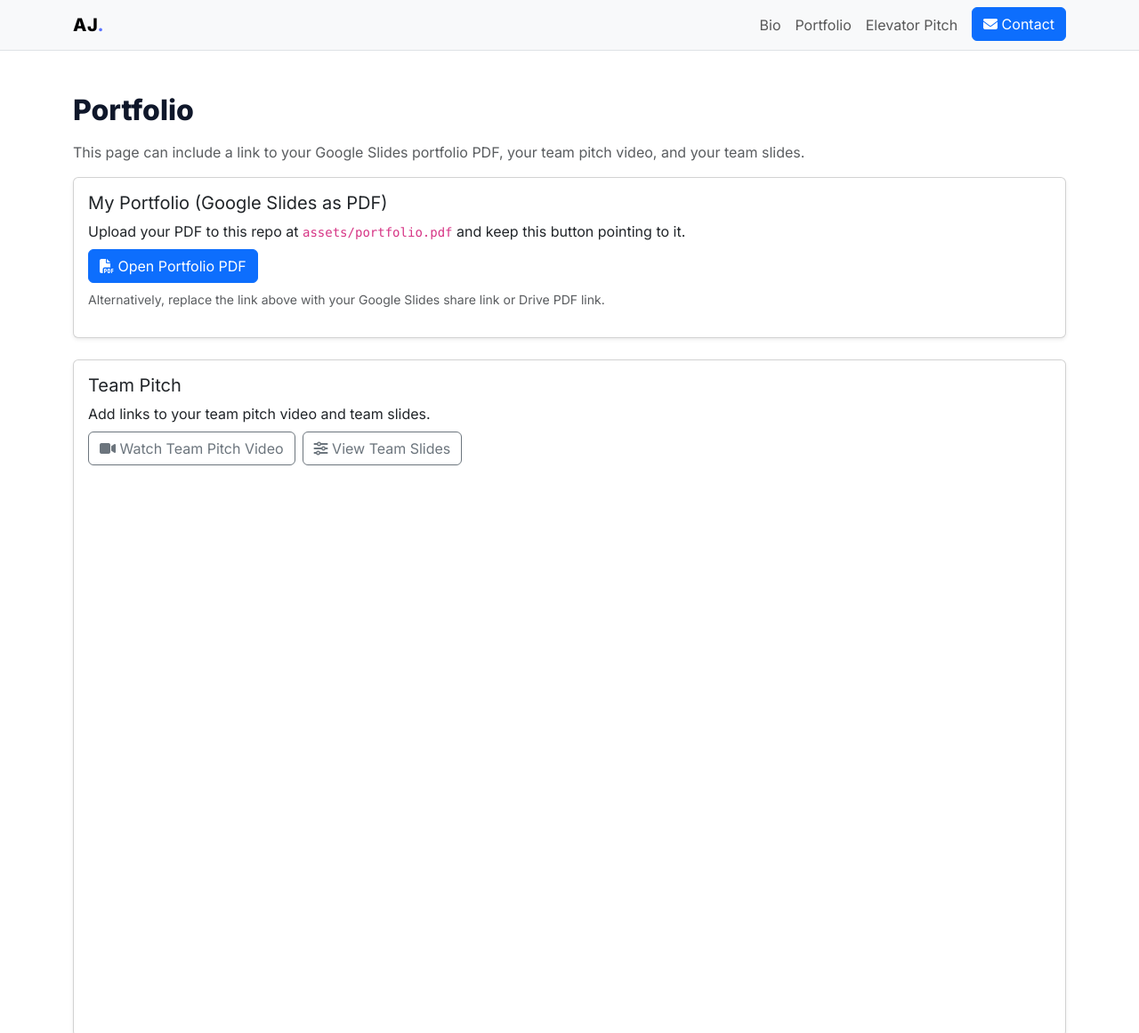
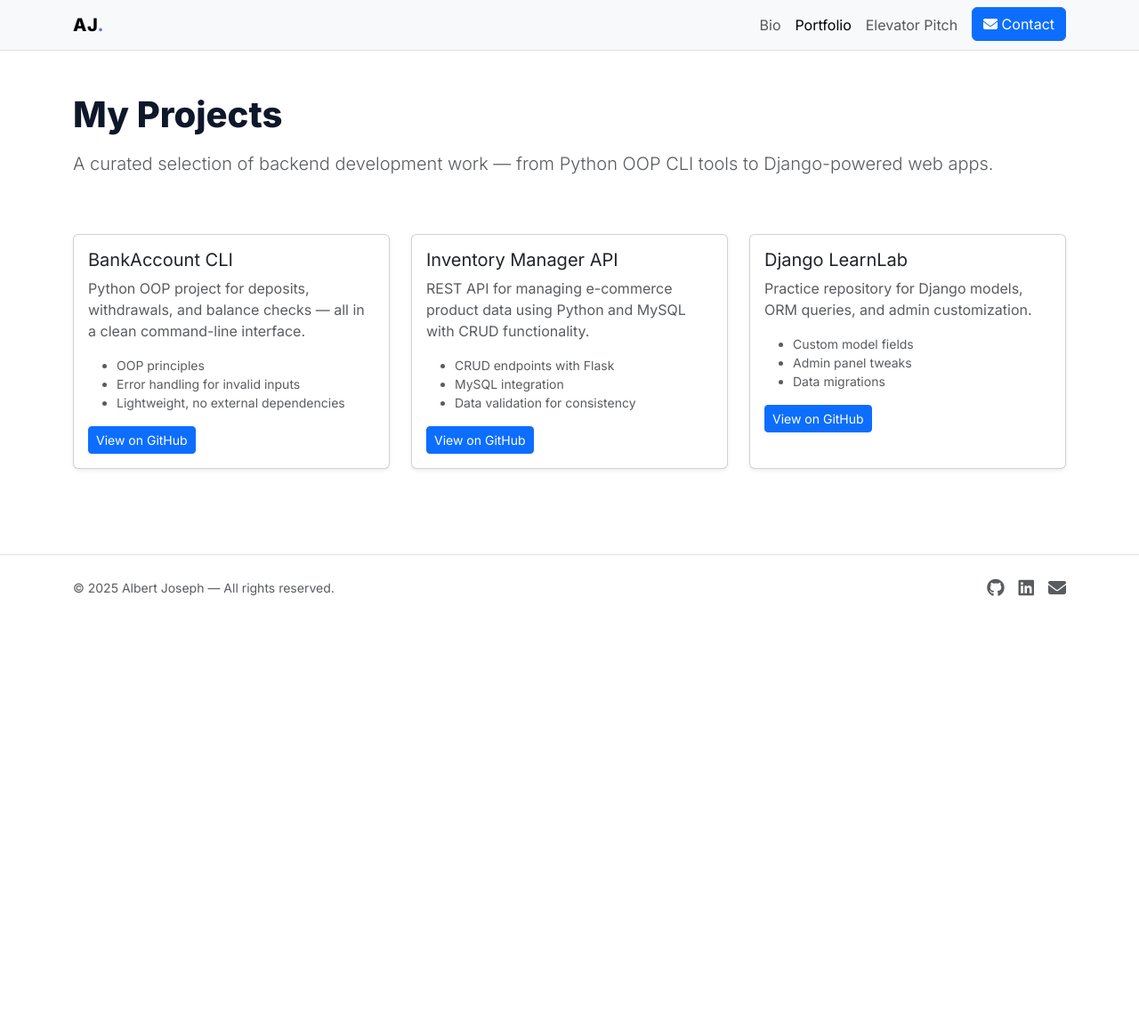
Before and after one commit to Joe2MOG/Joe2MOG.github.io, a plain HTML site: page portfolio.html in a window 1280 px wide. Shown: the top 1161 px of the page at 89% size. After the commit the page ends 800 px from the top, so only its background shows below. Drawn offline with nearby package versions, Linux system fonts and the light colour scheme.

Commit message:
Improvised Portfolio to meet personal requirement

```diff
--- a/portfolio.html
+++ b/portfolio.html
@@ -3,18 +3,17 @@
 <head>
   <meta charset="utf-8" />
   <meta name="viewport" content="width=device-width, initial-scale=1" />
-<title>Albert Joseph — Portfolio</title>
-<meta name="description" content="Portfolio website for Albert Joseph (Joe) — aspiring backend developer skilled in Python, Django, and SQL." />
+  <title>Portfolio — Albert Joseph</title>
+  <meta name="description" content="Portfolio page of Albert Joseph showcasing backend development projects in Python, Django, SQL, and more.">
   <link rel="preconnect" href="https://fonts.googleapis.com">
   <link rel="preconnect" href="https://fonts.gstatic.com" crossorigin>
   <link href="https://fonts.googleapis.com/css2?family=Inter:wght@300;400;600;800&display=swap" rel="stylesheet">
   <link href="https://cdn.jsdelivr.net/npm/bootstrap@5.3.3/dist/css/bootstrap.min.css" rel="stylesheet" />
   <link href="https://cdnjs.cloudflare.com/ajax/libs/font-awesome/6.5.2/css/all.min.css" rel="stylesheet" />
   <link href="assets/css/style.css" rel="stylesheet" />
-
-    <title>Portfolio — Albert Joseph</title>
 </head>
 <body>
+
 <nav class="navbar navbar-expand-lg bg-body-tertiary sticky-top border-bottom">
   <div class="container">
     <a class="navbar-brand fw-bold" href="index.html">AJ<span class="brand-dot">.</span></a>
@@ -25,7 +24,7 @@
     <div class="collapse navbar-collapse" id="nav">
       <ul class="navbar-nav ms-auto mb-2 mb-lg-0">
         <li class="nav-item"><a class="nav-link" href="bio.html">Bio</a></li>
-        <li class="nav-item"><a class="nav-link" href="portfolio.html">Portfolio</a></li>
+        <li class="nav-item"><a class="nav-link active" aria-current="page" href="portfolio.html">Portfolio</a></li>
         <li class="nav-item"><a class="nav-link" href="pitch.html">Elevator Pitch</a></li>
         <li class="nav-item">
           <a class="btn btn-primary ms-lg-2" href="mailto:albertjoseph08066227697@gmail.com">
@@ -37,79 +36,73 @@
   </div>
 </nav>
 
-    <main class="container py-5">
-      <h1 class="h2 fw-bold mb-3">Portfolio</h1>
-      <p class="text-muted">This page can include a link to your Google Slides portfolio PDF, your team pitch video, and your team slides.</p>
+<header class="container py-5">
+  <h1 class="fw-bold mb-3">My Projects</h1>
+  <p class="lead text-muted">A curated selection of backend development work — from Python OOP CLI tools to Django-powered web apps.</p>
+</header>
 
-      <div class="card shadow-sm mb-4">
+<section class="container pb-5">
+  <div class="row g-4">
+
+    <div class="col-md-6 col-lg-4">
+      <div class="card h-100 shadow-sm">
         <div class="card-body">
-          <h2 class="h5 mb-2">My Portfolio (Google Slides as PDF)</h2>
-          <p class="mb-2">Upload your PDF to this repo at <code>assets/portfolio.pdf</code> and keep this button pointing to it.</p>
-          <a class="btn btn-primary" href="assets/portfolio.pdf" target="_blank" rel="noopener"><i class="fa-solid fa-file-pdf"></i> Open Portfolio PDF</a>
-          <p class="small text-muted mt-2">Alternatively, replace the link above with your Google Slides share link or Drive PDF link.</p>
-        </div>
-      </div>
-
-      <div class="card shadow-sm mb-4">
-        <div class="card-body">
-          <h2 class="h5 mb-2">Team Pitch</h2>
-          <p class="mb-2">Add links to your team pitch video and team slides.</p>
-          <div class="d-flex flex-wrap gap-2">
-            <a class="btn btn-outline-secondary" href="https://example.com/YOUR-TEAM-PITCH-VIDEO" target="_blank" rel="noopener"><i class="fa-solid fa-video"></i> Watch Team Pitch Video</a>
-            <a class="btn btn-outline-secondary" href="https://example.com/YOUR-TEAM-SLIDES" target="_blank" rel="noopener"><i class="fa-solid fa-sliders"></i> View Team Slides</a>
-          </div>
-
-          <div class="ratio ratio-16x9 mt-3">
-            <!--
-              To EMBED a Google Slides deck, replace the src with your published embed link.
-              Example: https://docs.google.com/presentation/d/YOUR_ID/embed?start=false&loop=false&delayms=3000
-            -->
-            <iframe src="about:blank" title="Team Slides (Embed Placeholder)" allowfullscreen></iframe>
+          <h3 class="h5 card-title">BankAccount CLI</h3>
+          <p class="card-text text-muted">Python OOP project for deposits, withdrawals, and balance checks — all in a clean command-line interface.</p>
+          <ul class="small text-muted mb-3">
+            <li>OOP principles</li>
+            <li>Error handling for invalid inputs</li>
+            <li>Lightweight, no external dependencies</li>
+          </ul>
+          <a class="btn btn-sm btn-primary" href="https://github.com/Joe2MOG/alx_be_python" target="_blank" rel="noopener">View on GitHub</a>
         </div>
       </div>
     </div>
 
-      <h2 class="h5 mt-4 mb-3">Highlighted Projects</h2>
-      <div class="row g-4">
     <div class="col-md-6 col-lg-4">
       <div class="card h-100 shadow-sm">
         <div class="card-body">
-              <h3 class="h6">BankAccount CLI</h3>
-              <p class="small text-muted">Python OOP project for basic banking operations via the terminal.</p>
-              <a class="btn btn-sm btn-primary" href="https://github.com/YOUR-GITHUB-USERNAME/alx_be_python" target="_blank" rel="noopener">GitHub Repo</a>
+          <h3 class="h5 card-title">Inventory Manager API</h3>
+          <p class="card-text text-muted">REST API for managing e-commerce product data using Python and MySQL with CRUD functionality.</p>
+          <ul class="small text-muted mb-3">
+            <li>CRUD endpoints with Flask</li>
+            <li>MySQL integration</li>
+            <li>Data validation for consistency</li>
+          </ul>
+          <a class="btn btn-sm btn-primary" href="https://github.com/Joe2MOG/ecommerce-api" target="_blank" rel="noopener">View on GitHub</a>
         </div>
       </div>
     </div>
+
     <div class="col-md-6 col-lg-4">
       <div class="card h-100 shadow-sm">
         <div class="card-body">
-              <h3 class="h6">Inventory Manager</h3>
-              <p class="small text-muted">Python + MySQL inventory system with CRUD operations.</p>
-              <a class="btn btn-sm btn-primary" href="https://github.com/YOUR-GITHUB-USERNAME" target="_blank" rel="noopener">GitHub Repo</a>
+          <h3 class="h5 card-title">Django LearnLab</h3>
+          <p class="card-text text-muted">Practice repository for Django models, ORM queries, and admin customization.</p>
+          <ul class="small text-muted mb-3">
+            <li>Custom model fields</li>
+            <li>Admin panel tweaks</li>
+            <li>Data migrations</li>
+          </ul>
+          <a class="btn btn-sm btn-primary" href="https://github.com/Joe2MOG/Alx_DjangoLearnLab" target="_blank" rel="noopener">View on GitHub</a>
         </div>
       </div>
     </div>
-        <div class="col-md-6 col-lg-4">
-          <div class="card h-100 shadow-sm">
-            <div class="card-body">
-              <h3 class="h6">Django LearnLab</h3>
-              <p class="small text-muted">Practice apps exploring Django models, ORM, and admin.</p>
-              <a class="btn btn-sm btn-primary" href="https://github.com/YOUR-GITHUB-USERNAME/Alx_DjangoLearnLab" target="_blank" rel="noopener">GitHub Repo</a>
+
   </div>
-          </div>
-        </div>
-      </div>
-    </main>
+</section>
+
 <footer class="border-top mt-5 py-4">
   <div class="container d-flex flex-wrap justify-content-between align-items-center gap-2">
     <div class="text-muted small">© <span id="year"></span> Albert Joseph — All rights reserved.</div>
     <div class="d-flex gap-3">
-      <a class="text-muted" href="https://github.com/YOUR-GITHUB-USERNAME" target="_blank" rel="noopener"><i class="fa-brands fa-github fa-lg"></i></a>
-      <a class="text-muted" href="https://www.linkedin.com/in/YOUR-LINKEDIN" target="_blank" rel="noopener"><i class="fa-brands fa-linkedin fa-lg"></i></a>
+      <a class="text-muted" href="https://github.com/Joe2MOG" target="_blank" rel="noopener" aria-label="GitHub Profile"><i class="fa-brands fa-github fa-lg"></i></a>
+      <a class="text-muted" href="https://www.linkedin.com/in/josephalbet" target="_blank" rel="noopener"><i class="fa-brands fa-linkedin fa-lg"></i></a>
       <a class="text-muted" href="mailto:albertjoseph08066227697@gmail.com"><i class="fa-solid fa-envelope fa-lg"></i></a>
     </div>
   </div>
 </footer>
+
 <script src="https://cdn.jsdelivr.net/npm/bootstrap@5.3.3/dist/js/bootstrap.bundle.min.js"></script>
 <script src="assets/js/main.js"></script>
 
```
Also changed, not shown: bio.html (+9 -9 lines), index.html (+11 -11 lines), pitch.html (+3 -3 lines), 1 other file. Lines whose indentation alone changed are shown as unchanged.
